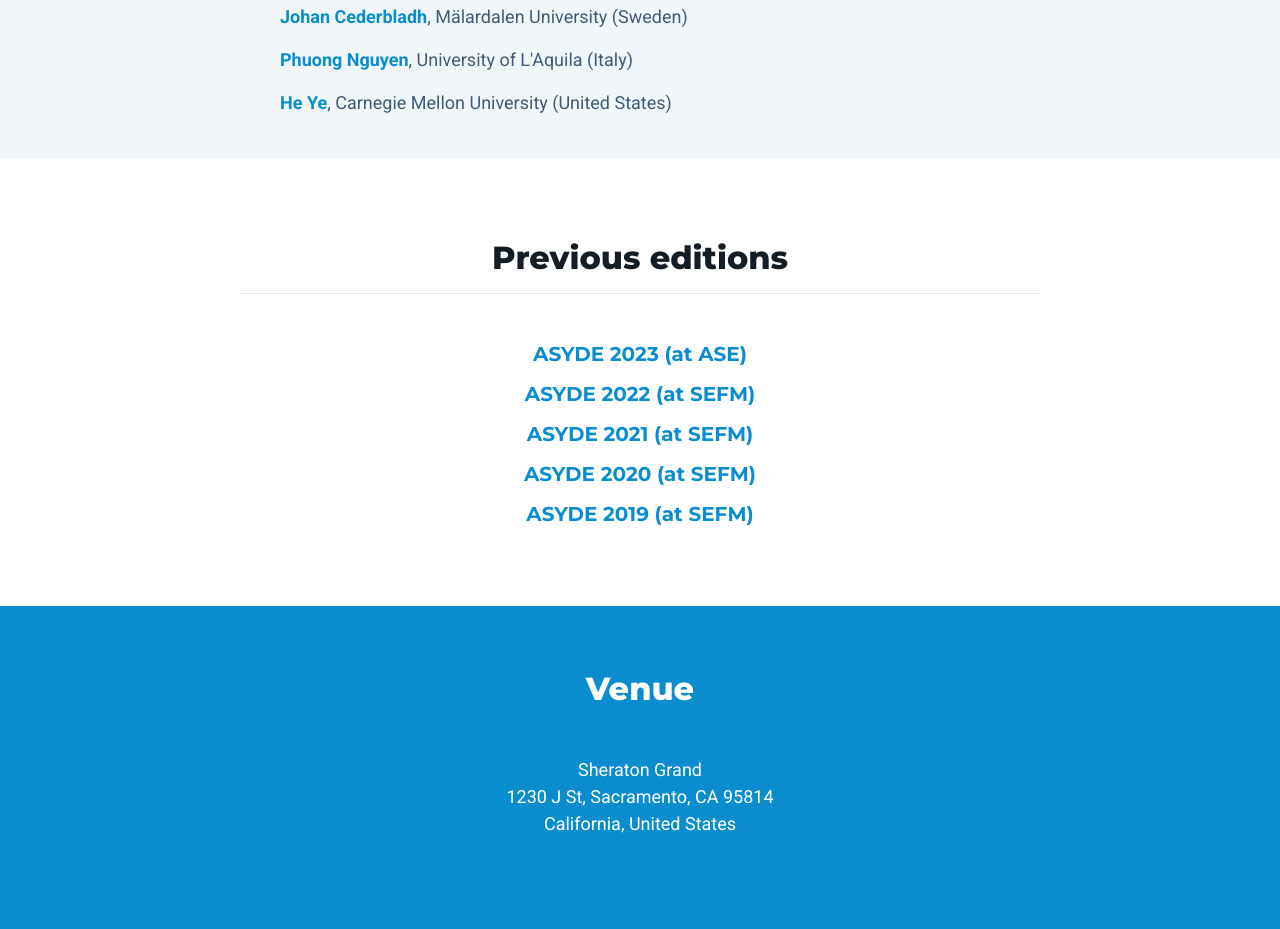
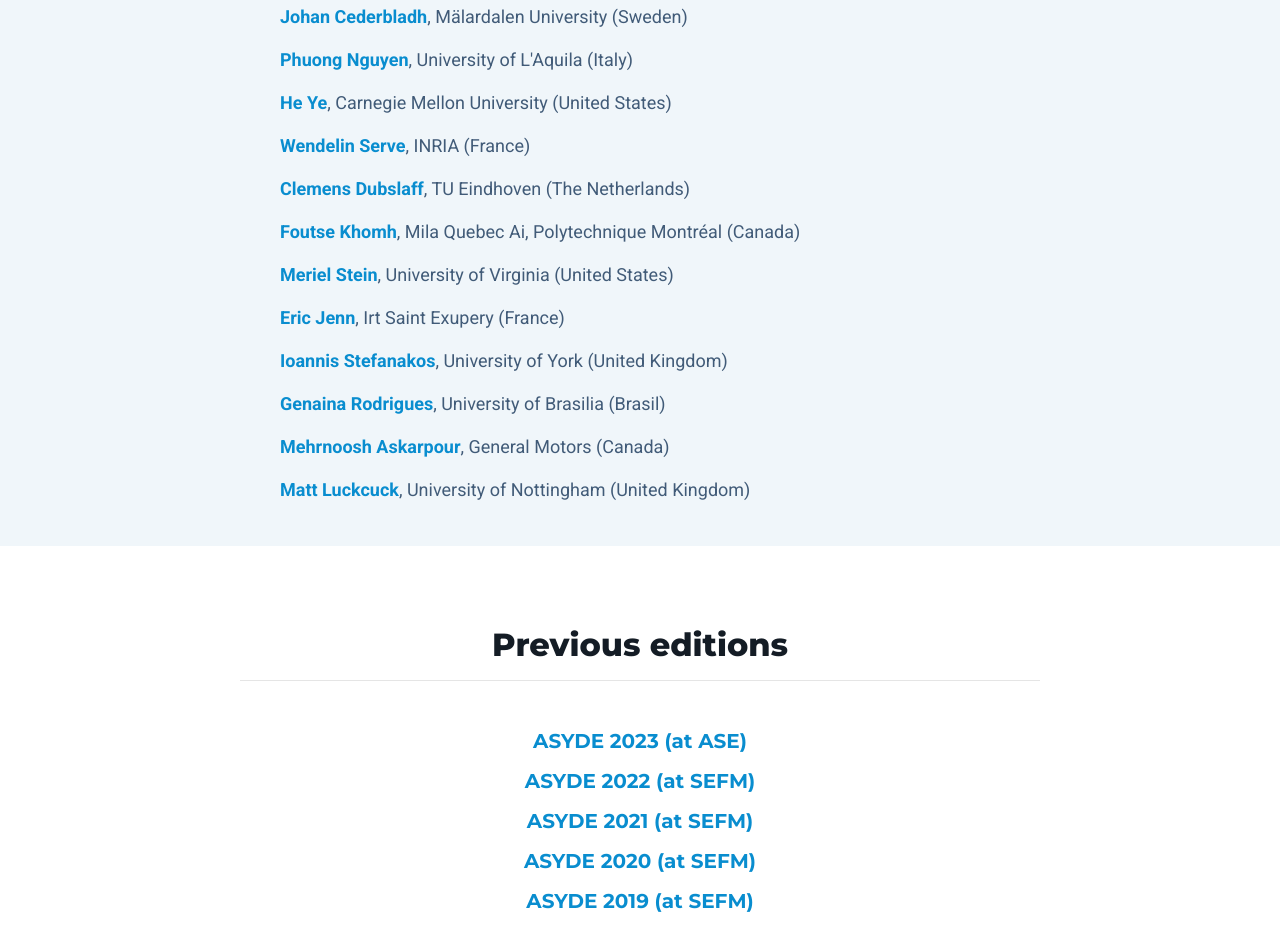
Before and after one commit to asyde-series/asyde2024, a plain HTML site: page index.html in a window 1280 px wide. Shown: the part 6374-7303 px from the top of the page. Drawn offline with Linux system fonts and the light colour scheme.

Commit message:
Update PC members

```diff
--- a/index.html
+++ b/index.html
@@ -383,6 +383,15 @@
 						<ul><strong><a href="https://www.es.mdu.se/staff/4758-Johan_Cederbladh" target="_blank">Johan Cederbladh</a></strong>, M&auml;lardalen University (Sweden)</ul>
 						<ul><strong><a href="https://www.disim.univaq.it/ThanhPhuong" target="_blank">Phuong Nguyen</a></strong>, University of L'Aquila (Italy)</ul>
 						<ul><strong><a href="https://heye.me" target="_blank">He Ye</a></strong>, Carnegie Mellon University (United States)</ul>
+						<ul><strong><a href="https://convecs.inria.fr/people/Wendelin.Serwe/" target="_blank">Wendelin Serve</a></strong>, INRIA (France)</ul>
+						<ul><strong><a href="http://clemensdubslaff.de" target="_blank">Clemens Dubslaff</a></strong>, TU Eindhoven (The Netherlands)</ul>
+						<ul><strong><a href="http://www.khomh.net" target="_blank">Foutse Khomh</a></strong>, Mila Quebec Ai, Polytechnique Montréal  (Canada)</ul>
+						<ul><strong><a href="https://missmeriel.github.io" target="_blank">Meriel Stein</a></strong>, University of Virginia (United States)</ul>
+						<ul><strong><a href="https://irt-saintexupery.com" target="_blank">Eric Jenn</a></strong>, Irt Saint Exupery (France)</ul>
+						<ul><strong><a href="https://www.cs.york.ac.uk/people/?group=enterprise&username=ioanniss" target="_blank">Ioannis Stefanakos</a></strong>, University of York (United Kingdom)</ul>
+						<ul><strong><a href="https://genaina.github.io" target="_blank">Genaina Rodrigues</a></strong>, University of Brasilia (Brasil)</ul>
+						<ul><strong><a href="http://askarpour.github.io" target="_blank">Mehrnoosh Askarpour</a></strong>, General Motors (Canada)</ul>
+						<ul><strong><a href="https://mluckcuck.github.io" target="_blank">Matt Luckcuck</a></strong>, University of Nottingham (United Kingdom)</ul>
 					<br/>
 					</p>
 				</div>
```
